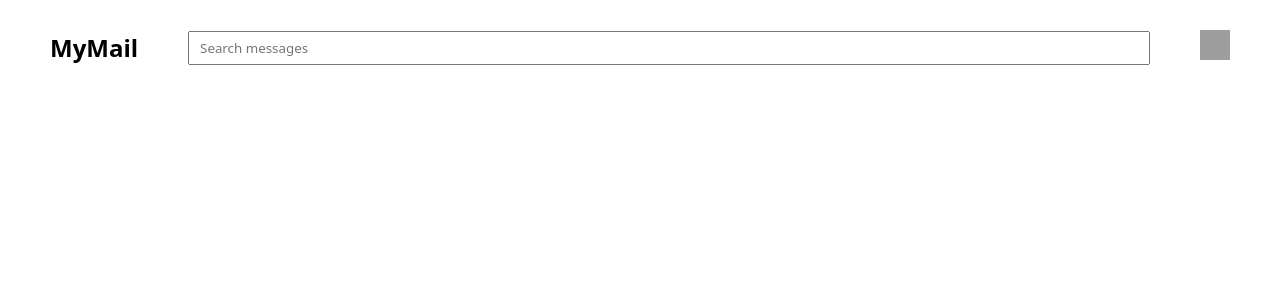
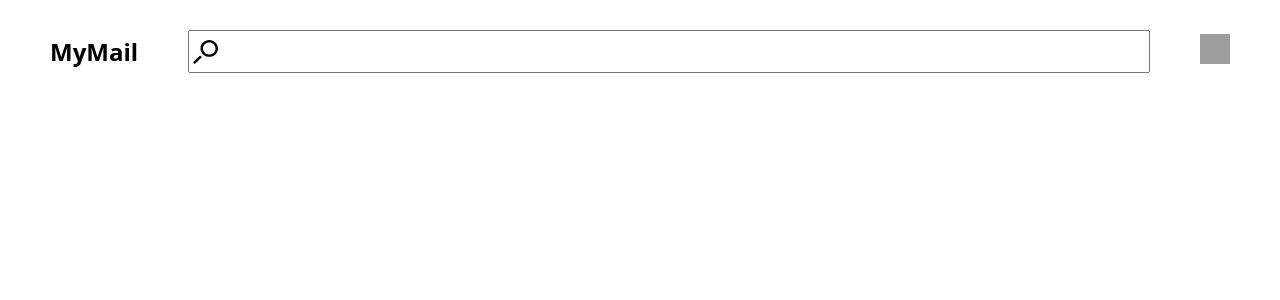
Before and after one commit to drummer-Yurii/mail-frontend, a Vue app: page / in a window 1280 px wide. Shown: the top 300 px of the page. Built offline with nearby package versions, Linux system fonts and the light colour scheme; grey boxes are pictures that could not be loaded.

Commit message:
add search input to search

```diff
--- a/src/components/Controls/Input/Input.module.css
+++ b/src/components/Controls/Input/Input.module.css
@@ -1,5 +1,24 @@
 .input_main {
-    padding: 6px 10px;
+    padding: 6px 10px 6px 35px;
     font-family: inherit;
     width: 100%;
+    font-size: 1.2rem;
 }
+
+.input__wrapper {
+    position: relative;
+}
+
+.input__icon {
+    position: absolute;
+    top: 50%;
+    transform: translateY(-50%);
+    left: 5px;
+    display: flex;
+    align-items: center;
+}
+
+.input__icon img {
+    height: 25px;
+    width: 25px;
+}
--- a/src/components/Controls/Input/Input.vue
+++ b/src/components/Controls/Input/Input.vue
@@ -11,5 +11,12 @@ const classNames = computed(() => ({
 </script>
 
 <template>
-    <input :class="classNames" type="text" />
+    <div :class="css.input__wrapper">
+        <input :class="classNames" type="text" />
+        <span :class="css.input__icon">
+            <slot>
+                <img src="/search.svg" alt="search" />
+            </slot>
+        </span>
+    </div>
 </template>
```
Also changed, not shown: public/search.svg (added).
